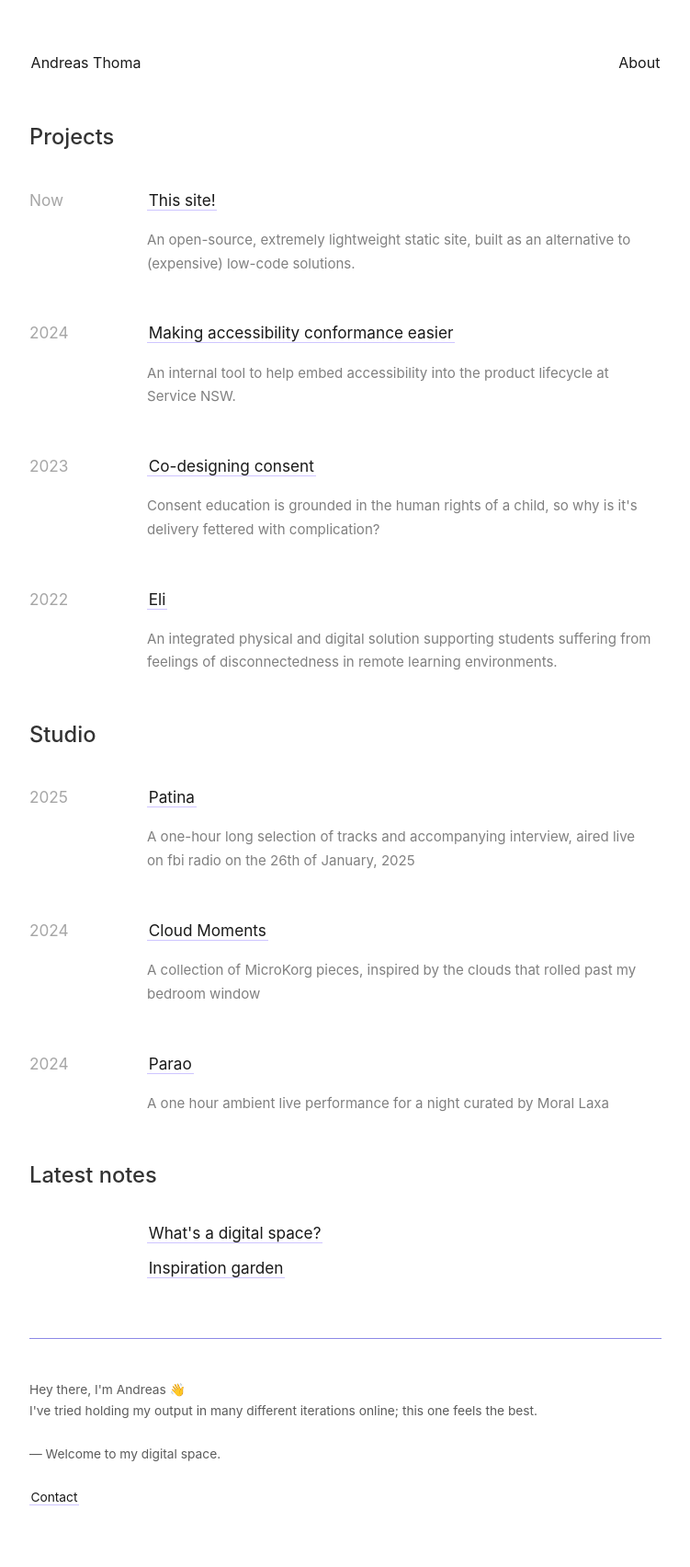
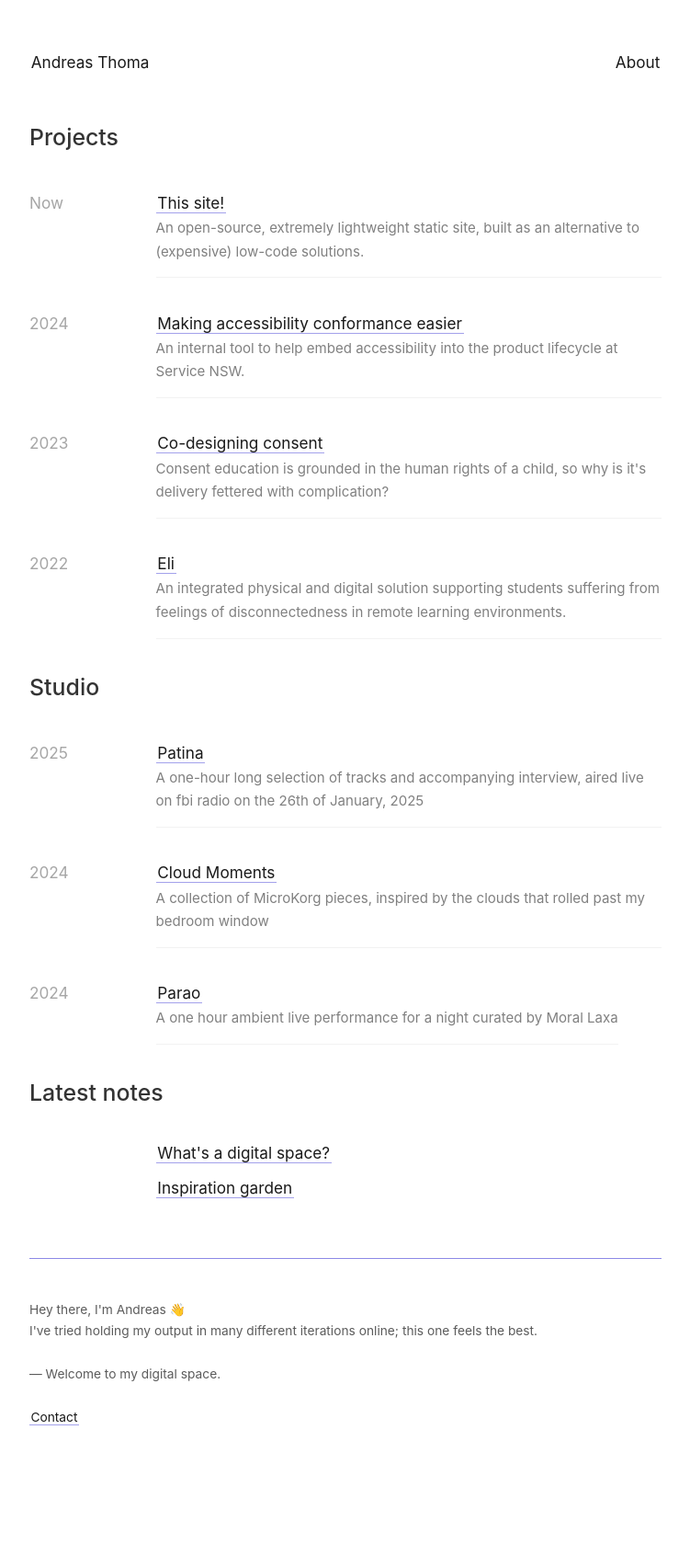
Before and after one commit to andreeeeaaaaas/my-digital-space, a Jekyll site: the page built from _pages/index.md, in a window 1280 px wide. Shown: the whole page at 92% size, without its empty margins (264-1015 px from the left). Built offline with Jekyll 4.4.1, drawn with Linux system fonts in a browser that asks for light colours; after the commit the page ends 1617 px from its top, so only the background shows below that.

```diff
--- a/_pages/index.md
+++ b/_pages/index.md
@@ -9,18 +9,18 @@
 <div class="pt">
   <flex class="align-baseline">
     <div class="label muted"><p>Now</p></div>
-    <div>
+    <div class="bb">
       [[This site!]]
-      <p style="margin-top: 0; font-size: 0.875em" class="subtext pt">An open-source, extremely lightweight static site, built as an alternative to (expensive) low-code solutions.</p>
+      <p style="margin-top: 0; font-size: 0.875rem" class="subtext">An open-source, extremely lightweight static site, built as an alternative to (expensive) low-code solutions.</p>
     </div>
     </flex>
 </div>
 <div class="pt">
   <flex class="align-baseline">
     <div class="label muted"><p>2024</p></div>
-    <div>
+    <div class="bb">
       [[Making accessibility conformance easier]]
-      <p style="margin-top: 0; font-size: 0.875em" class="subtext pt">An internal tool to help embed accessibility into the product lifecycle at Service NSW.</p>
+      <p style="margin-top: 0; font-size: 0.875rem" class="subtext">An internal tool to help embed accessibility into the product lifecycle at Service NSW.</p>
     </div>
     </flex>
 </div>
@@ -28,9 +28,9 @@
 <div class="pt">
   <flex class="align-baseline">
     <div class="label muted"><p>2023</p></div>
-    <div>
+    <div class="bb">
       [[Co-designing consent]]
-      <p style="margin-top: 0; font-size: 0.875em" class="subtext pt">Consent education is grounded in the human rights of a child, so why is it's delivery fettered with complication?</p>
+      <p style="margin-top: 0; font-size: 0.875rem" class="subtext">Consent education is grounded in the human rights of a child, so why is it's delivery fettered with complication?</p>
     </div>
     </flex>
 </div>
@@ -38,9 +38,9 @@
 <div class="pt">
   <flex class="align-baseline">
   <div class="label muted"><p>2022</p></div>
-    <div>
+    <div class="bb">
       [[Eli]]
-      <p style="margin-top: 0; font-size: 0.875em" class="subtext pt">An integrated physical and digital solution supporting students suffering from feelings of disconnectedness in remote learning environments.</p>
+      <p style="margin-top: 0; font-size: 0.875rem" class="subtext">An integrated physical and digital solution supporting students suffering from feelings of disconnectedness in remote learning environments.</p>
     </div>
     </flex>
 </div>
@@ -50,27 +50,27 @@
 <div class="pt">
   <flex class="align-baseline">
     <div class="label muted"><p>2025</p></div>
-    <div>
+    <div class="bb">
       [[Patina]]
-      <p style="margin-top: 0; font-size: 0.875em" class="subtext pt">A one-hour long selection of tracks and accompanying interview, aired live on fbi radio on the 26th of January, 2025</p>
+      <p style="margin-top: 0; font-size: 0.875rem" class="subtext">A one-hour long selection of tracks and accompanying interview, aired live on fbi radio on the 26th of January, 2025</p>
     </div>
     </flex>
 </div>
 <div class="pt">
   <flex class="align-baseline">
     <div class="label muted"><p>2024</p></div>
-    <div>
+    <div class="bb">
       [[Cloud Moments]]
-      <p style="margin-top: 0; font-size: 0.875em" class="subtext pt">A collection of MicroKorg pieces, inspired by the clouds that rolled past my bedroom window</p>
+      <p style="margin-top: 0; font-size: 0.875rem" class="subtext">A collection of MicroKorg pieces, inspired by the clouds that rolled past my bedroom window</p>
     </div>
     </flex>
 </div>
 <div class="pt">
   <flex class="align-baseline">
     <div class="label muted"><p>2024</p></div>
-    <div>
+    <div class="bb">
       [[Parao]]
-      <p style="margin-top: 0; font-size: 0.875em" class="subtext pt">A one hour ambient live performance for a night curated by Moral Laxa</p>
+      <p style="margin-top: 0; font-size: 0.875rem" class="subtext">A one hour ambient live performance for a night curated by Moral Laxa</p>
     </div>
     </flex>
 </div>
--- a/_sass/_style.scss
+++ b/_sass/_style.scss
@@ -7,7 +7,8 @@
 $color-text: hsl(0, 0%, 20%);
 $color-subtext: hsl(0, 0%, 50%);
 $color-muted: hsl(0, 0%, 65%);
-$color-border: 	hsl(242, 65%, 72%);
+$color-border: 	hsl(0, 0%, 95%);
+$color-line: hsl(242, 65%, 72%);
 $color-box-background: mix($color-primary, white, 4%);
 $border-radius: 8px;
 $font-family: -apple-system, BlinkMacSystemFont, Roboto, Segoe UI, Helvetica,
@@ -15,6 +16,9 @@
 $font-size-base: calc(14px + 0.25vw);
 
 /* Main */
+html {
+  font-size: $font-size-base;
+}
 body {
   box-sizing: content-box;
   font-family: $font-family;
@@ -26,8 +30,9 @@
   overflow-x: hidden;
   line-height: 1.7;
   color: $color-text;
-  // font-size: 1em;
-  font-size: $font-size-base;
+  font-size: 1rem;
+  // font-size: $font-size-base;
+  // font-size: clamp($font-size-base, 2.5vw, 1rem);
 }
 
 content {
@@ -124,7 +129,7 @@
   border: 0;
   height: 1px;
   margin: 1.5em 0;
-  background: $color-border;
+  background: $color-line;
 }
 
 li {
@@ -182,7 +187,7 @@
 
 h1 {
   font-weight: 500;
-  // font-size: 2em;
+  font-size: 2em;
   font-size: calc(1rem + 0.6vw);
   line-height: 1.25;
   margin-top: 1.5em;
@@ -240,17 +245,19 @@
 // This has potential to be tidied up, especially the nav-link
 a {
   // transition: background 100ms;
-  transition: 150ms;
   transition-timing-function: ease-in-out;
+  transition:
+    background 150ms,
+    border-bottom 150ms;
   padding: 0 0.1em;
   text-decoration: none ;
-  border-bottom: 1px solid rgba(132, 111, 255, 0.4);
+  border-bottom: 1px solid mix($color-line, white, 80%);
   color: $color-primary;
 
   &:hover {
     color: black !important;
     background: #efefff;
-    border-bottom: 1px solid $color-border;
+    border-bottom: 1px solid $color-line;
   }
 
   &.nav-link {
```
Also changed, not shown: 4 other files.
